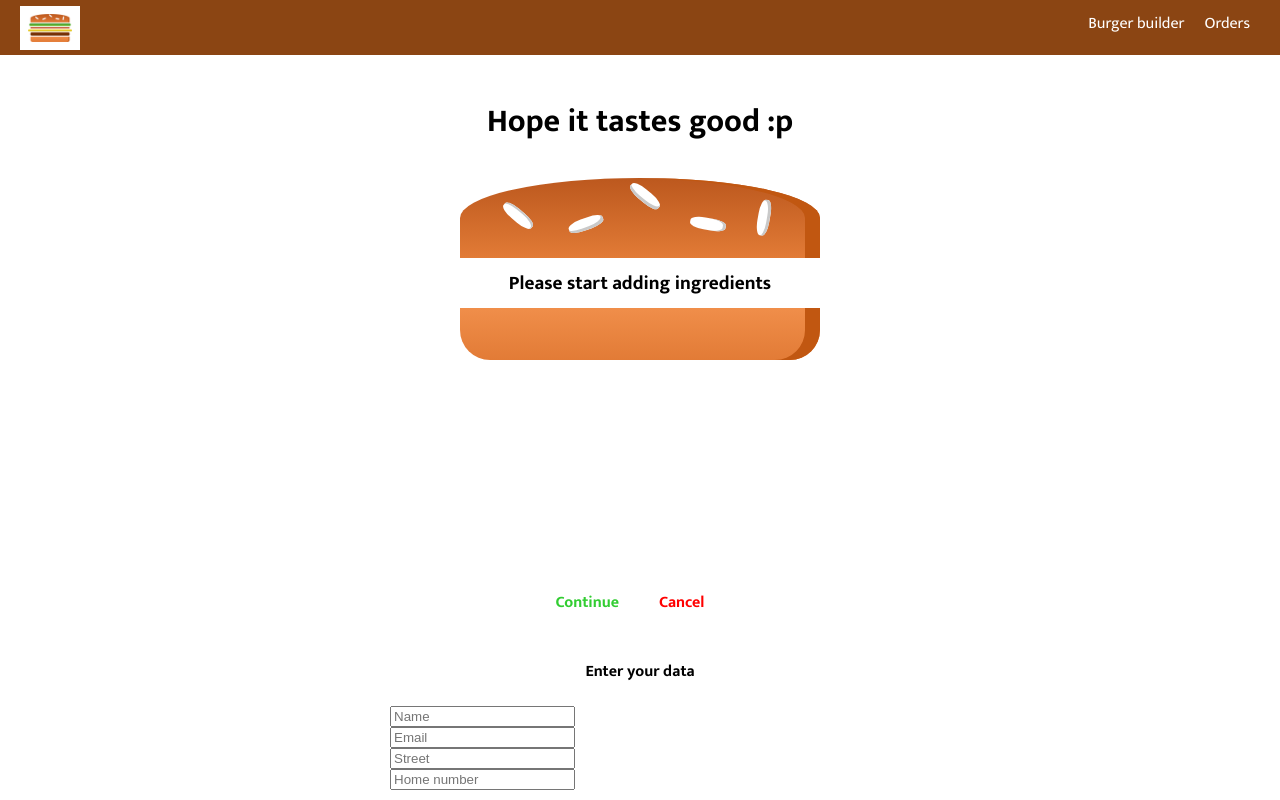
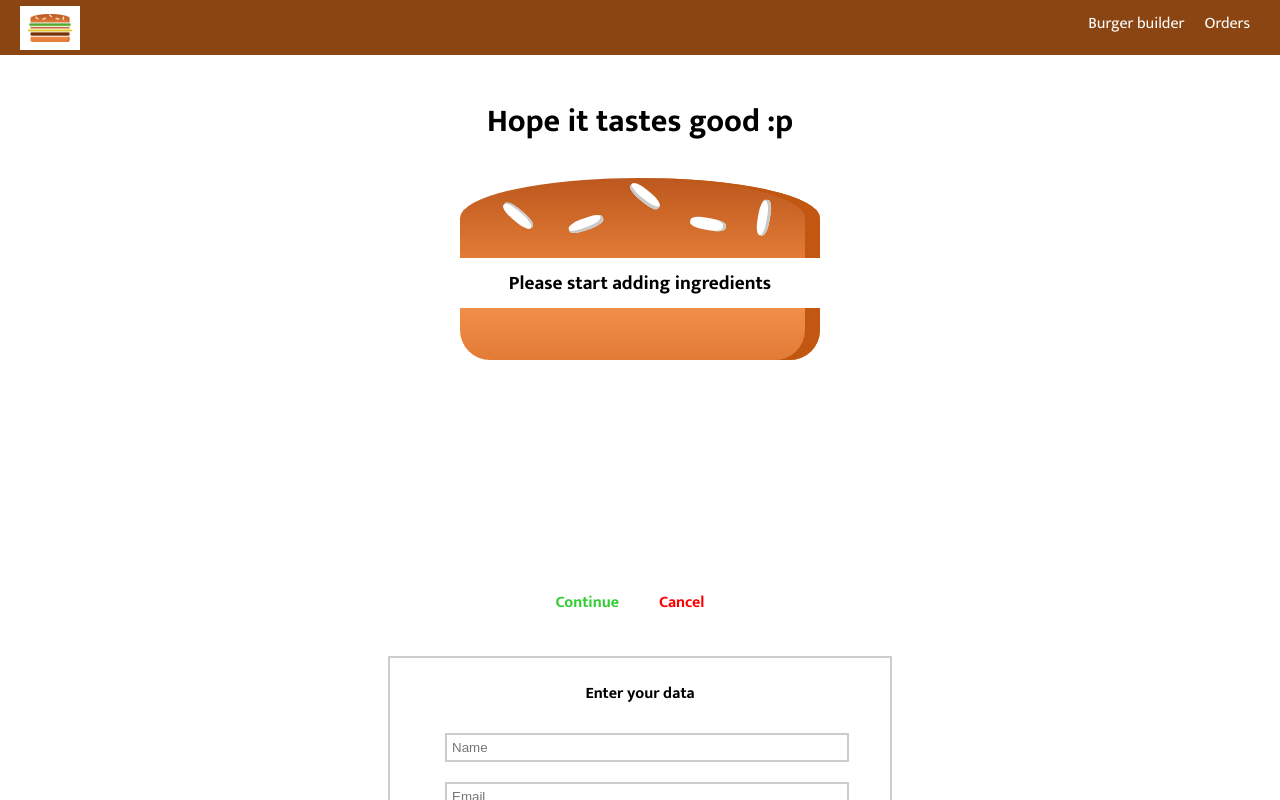
Before and after one commit to IslamBoulila/Burger-builder, a React (Create React App) app: page /checkout in a window 1280 px wide. Both pictures are taken after a click on the button "Continue". Shown: the top 800 px of the page. Built offline with nearby package versions, Linux system fonts and the light colour scheme.

Commit message:
Add contact data form

```diff
--- /dev/null
+++ b/src/components/UI/Input/Input.js
@@ -0,0 +1,36 @@
+import React from 'react';
+import styles from './Input.module.css';
+
+const Input = (props) => {
+
+    let inputElement ;
+    switch (props.inputType){
+        case "input":
+            inputElement=<input className={styles.inputElement} {...props.inputConfig} value={props.value} onChange={props.onChange}/>
+            break;
+        case "textarea":
+            inputElement=<textarea className={styles.inputElement} {...props.inputConfig} onChange={props.onChange} value={props.value} onChange={props.onChange} />
+            break;
+        case "select":
+             inputElement=<select className={styles.inputElement} name={props.inputConfig.name} value={props.value} onChange={props.onChange} >
+                                {props.inputConfig.options.map(option=>
+                                    (<option key={option.value} value={option.value} >{option.displayValue}</option>)) }
+                        </select>
+
+             break;
+        default :
+        inputElement=<input className={styles.inputElement} {...props.inputConfig} value={props.value} value={props.value} onChange={props.onChange}/>
+        break;
+    }
+
+    return (
+        <div className={styles.Input} >
+            <label>{props.label}</label>
+            {inputElement}
+        </div>
+
+    );
+
+
+}
+export default Input;
--- /dev/null
+++ b/src/components/UI/Input/Input.module.css
@@ -0,0 +1,21 @@
+.Input{
+    width: 80%;
+    margin:10px auto;
+    box-sizing: border-box;
+    padding:5px;
+
+}
+.label{
+    font-weight: bold;
+}
+.inputElement{
+display: block;
+border:2px solid #ccc;
+background-color: white;
+padding:5px;
+width: 100%;
+}
+.inputElement:focus{
+outline:none;
+background-color: lightsteelblue;
+}
--- a/src/containers/Checkout/ContactData/ContactData.js
+++ b/src/containers/Checkout/ContactData/ContactData.js
@@ -1,43 +1,83 @@
 import React, { Component } from 'react';
 import Button from '../../../components/UI/Button/Button';
+import Input from '../../../components/UI/Input/Input';
 import styles from '../ContactData/ContactData.module.css';
 import axiosInstance from '../../../axios-order';
 import Spinner from '../../../components/UI/Spinner/Spinner';
-
 
 
 class ContactData extends Component {
     constructor(props) {
         super(props);
         this.state = {
-            name: '',
-            email: '',
-            address: {
-                homeNumber: '',
-                street: '',
+            orderForm:{
+                name:{
+                    elementType:"input",
+                    inputConfig:{
+                        placeHolder:"Name",
+                        type:"text",
+                        name:"name",
+                    },
+                    value:"",
+                },
+                email:{
+                    elementType:"input",
+                    inputConfig:{
+                        placeHolder:"Email",
+                        type:"email",
+                        name:"email",
+                    },
+                    value:"",
+                },
+                street:{
+                    elementType:"input",
+                    inputConfig:{
+                        placeHolder:"Street",
+                        type:"text",
+                        name:"street"
+                    },
+                    value:"",
+                },
+
+                homeNumber:{
+                    elementType:"input",
+                    inputConfig:{
+                        placeHolder:"Home Number",
+                        type:"number",
+                        name:"homeNumber",
+                    },
+                    value:"",
+                },
+                deliveryMode:{
+                    elementType:"select",
+                    inputConfig:{
+                        options:[ {value:'fastest', displayValue:'Fastest'}, {value:'normal', displayValue:'Normal'}],
+                        name:'deliveryMode'
+                    },
+                    value:"",
+                },
+
+
             },
+
             loading: false,
         }
     }
 
     inputChangeHandler = (event) => {
         const field = event.target.name;
-        console.log(event.target.value);
-        if (field !== "street" && field !== "homeNumber") {
-            this.setState({
-                [field]: event.target.value
-            });
-        }
-        else {
-            this.setState(prevState => (
-                {
-                    address: {
-                        ...prevState.address,
-                        [field]: event.target.value,
-                    }
-                })
-            );
-        }
+        let inputValue=event.target.value;
+        this.setState(prevState=>({
+            orderForm:{
+                         ...prevState.orderForm,
+                         [field]:{
+                             ...prevState.orderForm[field],
+                             value:inputValue,
+                         },
+                     }
+             })
+        );
+
     }
 
     onSubmitContactFormHandler = (event) => {
@@ -46,18 +86,23 @@ class ContactData extends Component {
         console.log(this.props.ingredients);
 
         this.setState({ loading: true });
-
+        const contactFormData={};
+       for(let data in this.state.orderForm){
+        contactFormData[data]=this.state.orderForm[data].value;
+       }
         const orderData = {
             ingredients: this.props.ingredients,
 
             customer: {
-                name: this.state.name,
-                address: this.state.address,
-                email: this.state.email,
-
+                name: contactFormData.name,
+                email: contactFormData.email,
+                address: {
+                    street:contactFormData.street,
+                    homeNumber:contactFormData.homeNumber,
+                },
             },
             price: this.props.price,
-            deliveryMethod: 'fastest'
+            deliveryMode: contactFormData.deliveryMode,
         }
         axiosInstance.post('/orders.json', orderData)
             .then(response => {
@@ -74,12 +119,23 @@ class ContactData extends Component {
     }
 
     render() {
+        let inputElements=[];
+        for(let inputKey in this.state.orderForm){
+            inputElements.push(
+                {id:inputKey,
+                config:this.state.orderForm[inputKey],
+                }
+            );
+        }
         let form = (
             <form onSubmit={this.onSubmitContactFormHandler}>
-                <input className={styles.Input} name="name" placeholder="Name " onChange={this.inputChangeHandler} value={this.state.name} />
-                <input className={styles.Input} name="email" placeholder="Email" onChange={this.inputChangeHandler} value={this.state.email} />
-                <input className={styles.Input} name="street" placeholder="Street" onChange={this.inputChangeHandler} value={this.state.address.street} />
-                <input className={styles.Input} name="homeNumber" placeholder="Home number" onChange={this.inputChangeHandler} value={this.state.address.homeNumber} />
+               {inputElements.map(input=>(
+                    <Input key={input.id}  inputType={input.config.elementType}
+                            inputConfig={input.config.inputConfig}
+                           onChange={this.inputChangeHandler}
+                           value={input.config.value} />
+               ))}
+
                 <Button btnType="Success" >Order</Button>
 
             </form>);
--- a/src/containers/Checkout/ContactData/ContactData.module.css
+++ b/src/containers/Checkout/ContactData/ContactData.module.css
@@ -2,6 +2,7 @@
 width:80%;
 margin:20px auto;
 text-align: center;
+border:2px solid #ccc;
 
 }
 
```
